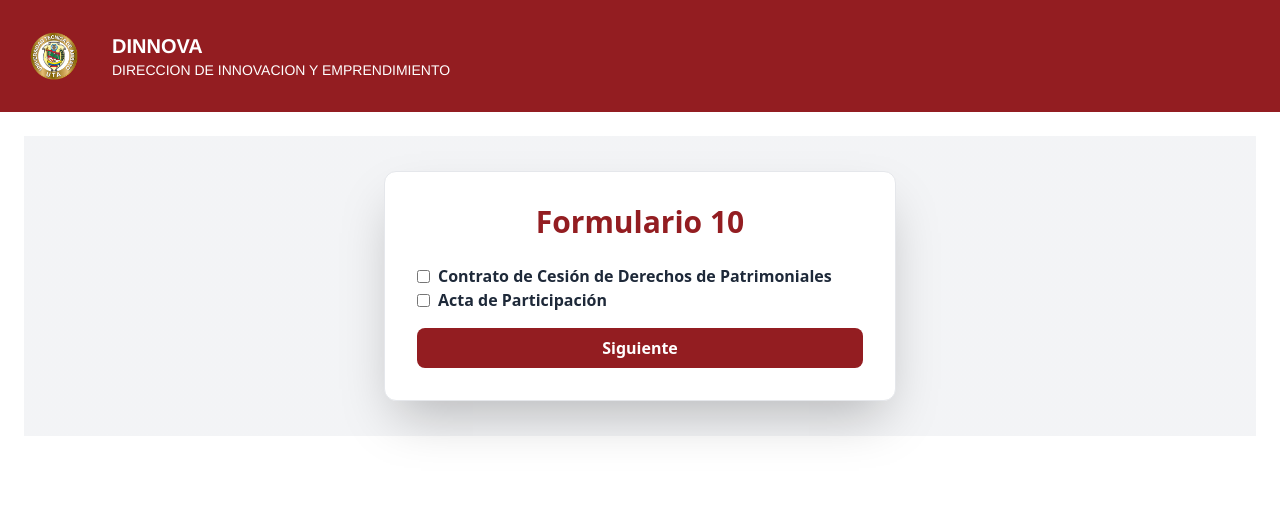
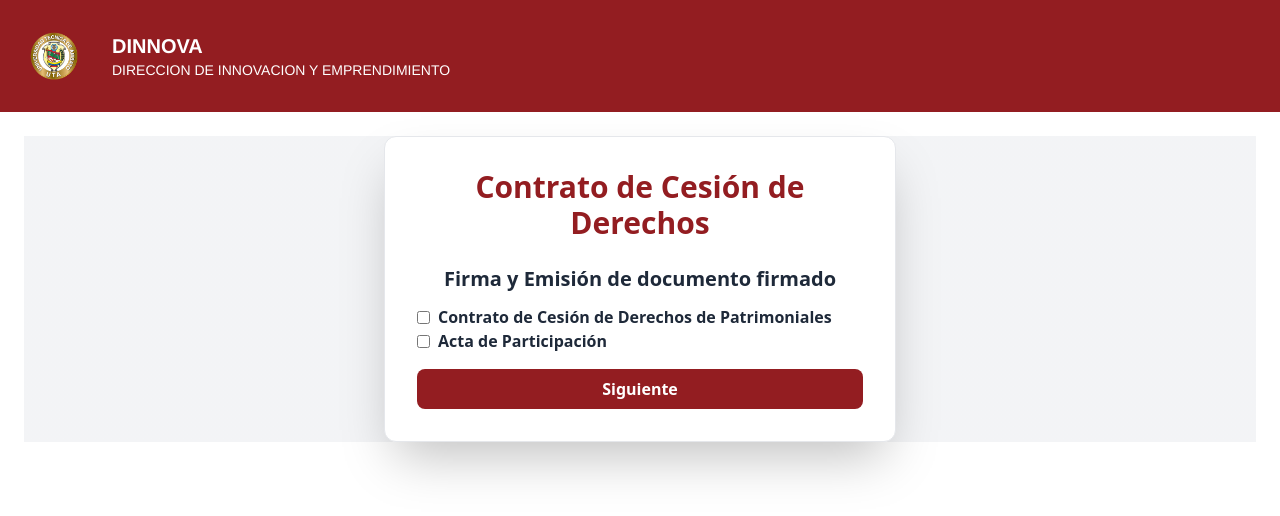
Before and after one commit to Dionisio202/ReporteOffice, a React (Vite) app: page /Formulario10 in a window 1280 px wide. Shown: the top 516 px of the page. Built offline with nearby package versions, Linux system fonts and the light colour scheme; no server answers.

Commit message:
Form 10 texto proceso

```diff
--- a/src/components/formularios/formulario10.tsx
+++ b/src/components/formularios/formulario10.tsx
@@ -1,7 +1,7 @@
 import { useState, ChangeEvent } from "react";
 import CardContainer from "./components/CardContainer";
 import { BonitaUtilities } from "../bonita/bonita-utilities";
-
+import Title from "./components/TitleProps";
 export default function ConfirmationScreen() {
   const [selectedDocuments, setSelectedDocuments] = useState({
     contrato: false,
@@ -26,11 +26,15 @@ export default function ConfirmationScreen() {
 
   const handleNext = () => {
     alert("Avanzando a la siguiente página...");
-    bonita.changeTask()
+    bonita.changeTask();
   };
 
   return (
-    <CardContainer title="Formulario 10">
+    <CardContainer title="Contrato de Cesión de Derechos">
+      <Title
+        text="Firma y Emisión de documento firmado"
+        className="text-center text-gray-800 mb-3 text-lg"
+      />
       <form onSubmit={handleSubmit} className="flex flex-col space-y-4">
         <div className="mb-4">
           <div className="flex items-center">
```
